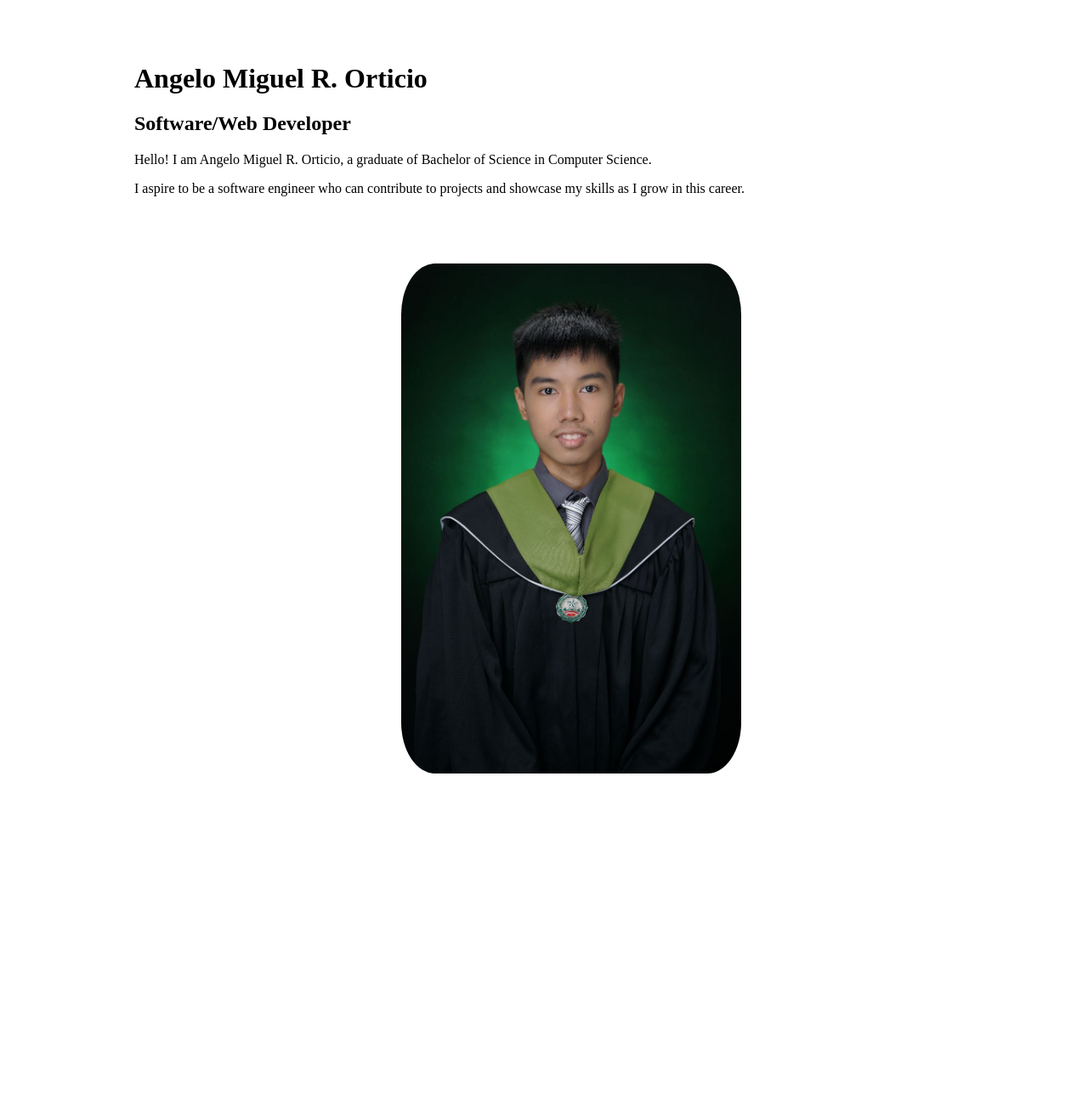
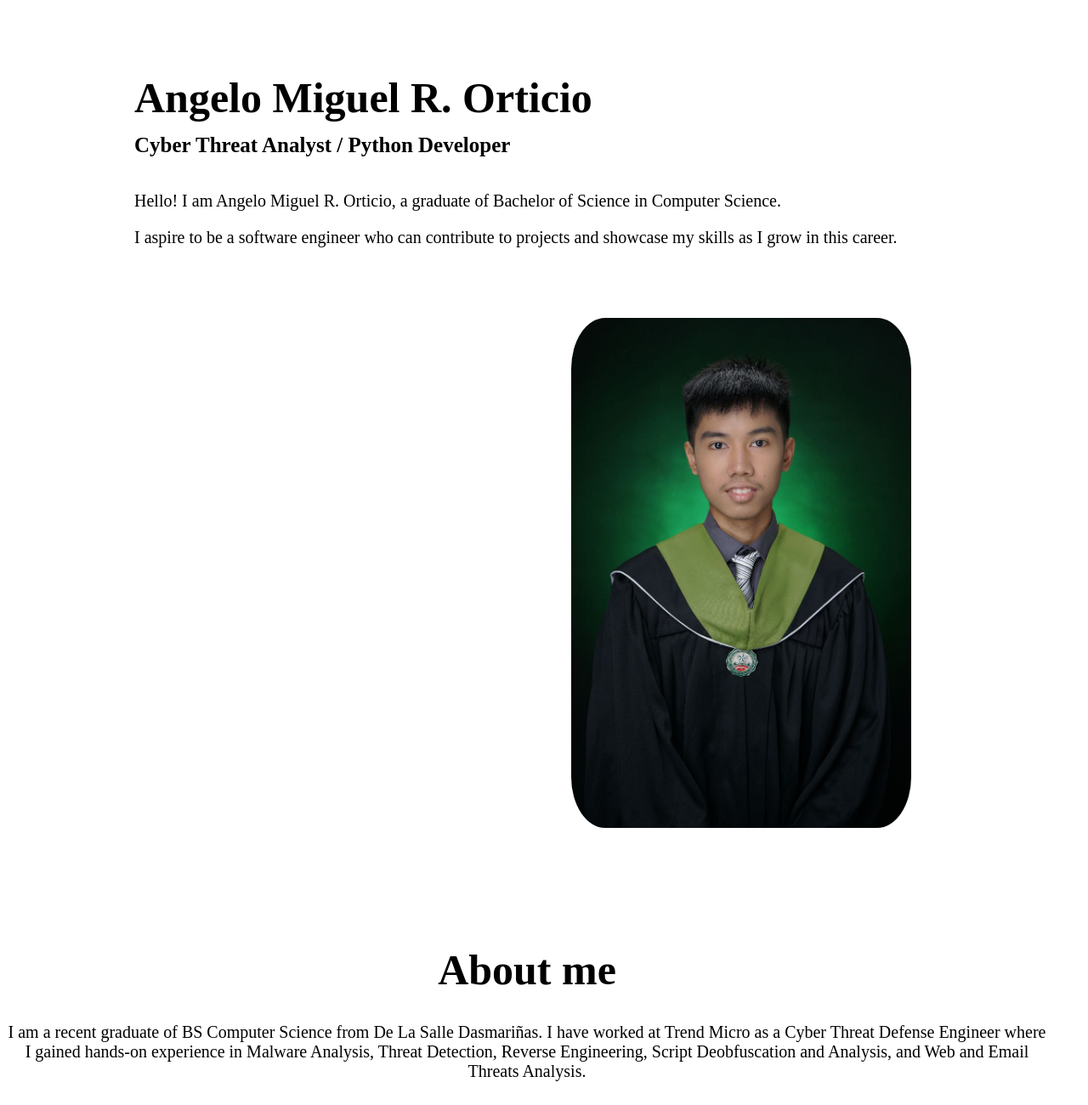
Before and after one commit to Kutsubakoo/Kutsubakoo.github.io, a plain HTML site: page index.html in a window 1280 px wide. Shown: the part 158-1458 px from the top of the page at 85% size. Before the commit the page ends 1072 px from the top, so only its background shows below. Drawn offline with Linux system fonts and the light colour scheme.

Commit message:
Fixed spacing / Added about me page

```diff
--- a/index.html
+++ b/index.html
@@ -7,14 +7,24 @@
     <link rel="stylesheet" href="style.css">
 </head>
 <body>
-    <div id="leftparag">
-        <h1>Angelo Miguel R. Orticio</h1>
-        <h2>Software/Web Developer</h2>
-        <p>Hello! I am Angelo Miguel R. Orticio, a graduate of Bachelor of Science in Computer Science.</p>
-        <p>I aspire to be a software engineer who can contribute to projects and showcase my skills as I grow in this career.</p>
+    <div id="landing-page">
+        <div id="leftparag">
+            <h1>Angelo Miguel R. Orticio</h1>
+            <h2>Cyber Threat Analyst / Python Developer</h2>
+            <p>Hello! I am Angelo Miguel R. Orticio, a graduate of Bachelor of Science in Computer Science.</p>
+            <p>
+                I aspire to be a software engineer who can contribute to projects and showcase my skills as I grow in this career.
+            </p>
+        </div>
+        <div id="gradpic">
+            <img id="gelopix" src="Gelo.jpg" alt="Grad pic of Angelo Miguel Orticio">
+        </div>
     </div>
-    <div id="gradpic">
-        <img id="gelopix" src="Gelo.jpg" alt="Grad pic of Angelo Miguel Orticio">
+    <div id="intro-page">
+        <h1>About me</h1>
+        <p>
+            I am a recent graduate of BS Computer Science from De La Salle Dasmariñas. I have worked at Trend Micro as a Cyber Threat Defense Engineer where I gained hands-on experience in Malware Analysis, Threat Detection, Reverse Engineering, Script Deobfuscation and Analysis, and Web and Email Threats Analysis.
+        </p>
     </div>
 </body>
 </html>
--- a/style.css
+++ b/style.css
@@ -1,6 +1,24 @@
+body {
+    display: grid;
+    grid-template-rows: auto auto;
+    grid-template-columns: 1fr;;
+}
+
 h1 {
     font-weight:900;
+    font-size: 50px;
 }
+
+p {
+    font-size: 20px;
+}
+
+#leftparag h2 {
+    margin-top: -20px;
+    margin-bottom: 40px;
+    font-size: 25px;
+}
+
 #gelopix {
     width: 400px;
     height: 600px;
@@ -16,5 +34,22 @@ h1 {
 #gradpic {
     float: right;
     margin-top: 5%;
-    margin-right: 400px;
+    margin-right: 200px;
 }
+
+#landing-page {
+    grid-row: 1;
+}
+
+#intro-page {
+    grid-row: 2;
+    margin-top: 100px;
+    text-align: center;
+    margin-right: 40px;
+}
+
+#intro-page p {
+    max-width: 1550px;
+    margin-left: auto;
+    margin-right: auto;
+}
```
